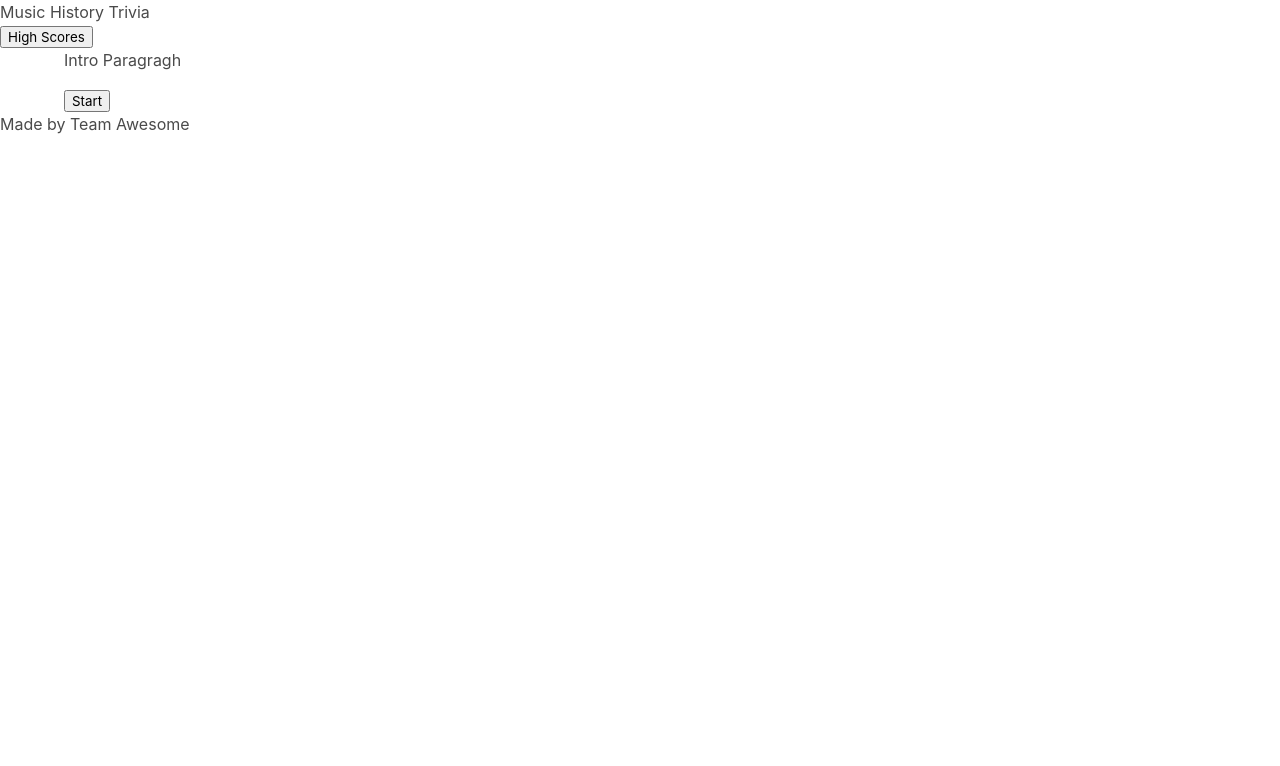
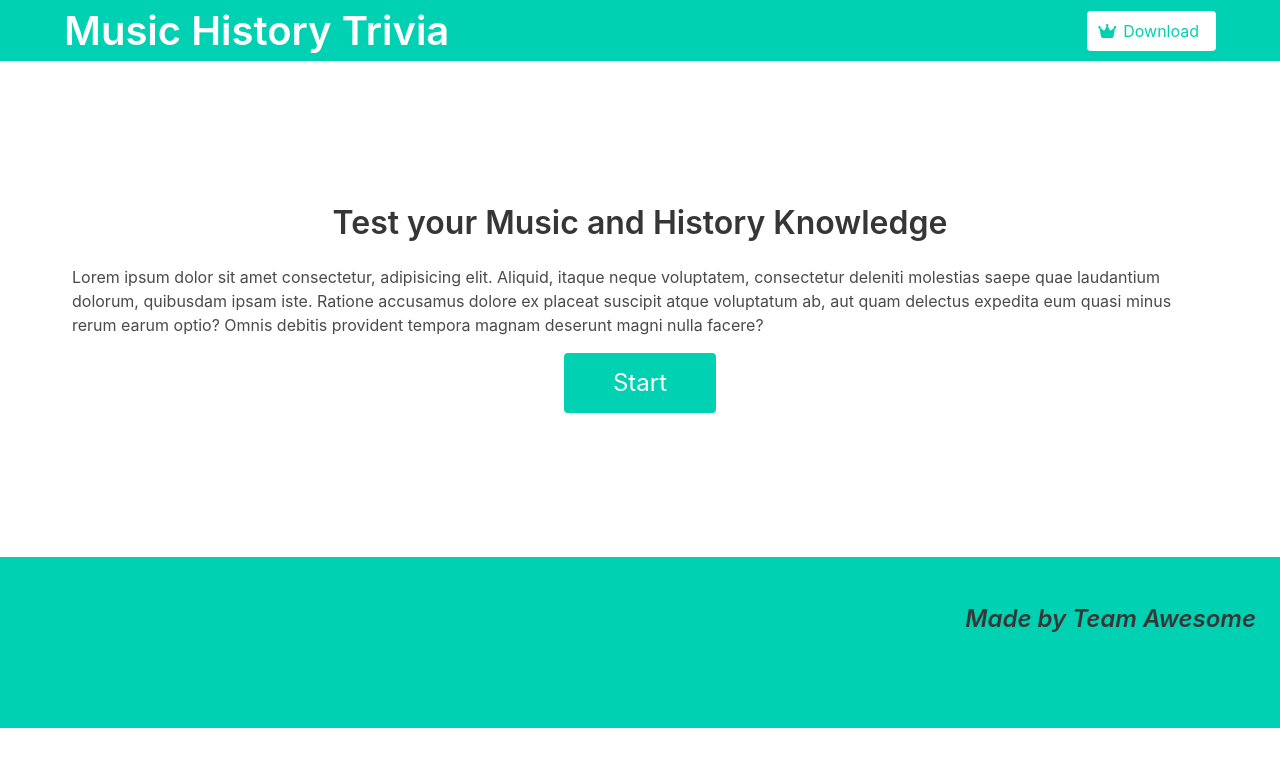
Before and after one commit to ConnieMarie/cyber-jam-trivia, a plain HTML site: page index.html in a window 1280 px wide. Drawn offline with nearby package versions, Linux system fonts and the light colour scheme.

Commit message:
starting style sheet

```diff
--- a/assets/css/style.css
+++ b/assets/css/style.css
@@ -0,0 +1,5 @@
+.footer {
+  /* background-color: hsl(171, 100%, 96%); */
+  background-color: hsl(171, 100%, 41%);
+  /* background-color: #00d1b2; */
+}
--- a/index.html
+++ b/index.html
@@ -1,30 +1,84 @@
 <!DOCTYPE html>
 <html lang="en">
   <head>
-    <meta charset="UTF-8">
-    <meta http-equiv="X-UA-Compatible" content="IE=edge">
-    <meta name="viewport" content="width=device-width, initial-scale=1.0">
-    <link rel="stylesheet" href="https://cdn.jsdelivr.net/npm/bulma@0.9.4/css/bulma.min.css">
-    <link rel="stylesheet" href="./assets/css/style.css"/>
+    <meta charset="UTF-8" />
+    <meta http-equiv="X-UA-Compatible" content="IE=edge" />
+    <meta name="viewport" content="width=device-width, initial-scale=1.0" />
+    <link
+      rel="stylesheet"
+      href="https://cdn.jsdelivr.net/npm/bulma@0.9.4/css/bulma.min.css"
+    />
+    <script
+      src="https://kit.fontawesome.com/ac88cc62aa.js"
+      crossorigin="anonymous"
+    ></script>
+    <link rel="stylesheet" href="./assets/css/style.css" />
     <title>Document</title>
-
   </head>
+  <body>
+    <!-- HEADER -->
+    <!-- bulma hero -->
+    <!-- Hero head: will stick at the top -->
+    <!-- https://bulma.io/documentation/layout/hero/ -->
     <header>
-    <div class="Jumbotron">Music History Trivia</div>
-    <button>High Scores</button>
-</header>
-<body>
-    <main>
-        <div>
+      <section class="hero is-primary is-medium">
+        <!-- Hero head: will stick at the top -->
+        <div class="hero-head">
+          <nav class="navbar">
             <div class="container">
-                <div class="content">
-                    <p>Intro Paragragh</p>
-                    <button>Start</button>
+              <div class="navbar-brand">
+                <a class="navbar-item" href="index.html">
+                  <h1 class="title is-2">Music History Trivia</h1>
+                </a>
+                <span class="navbar-burger" data-target="navbarMenuHeroA">
+                  <span></span>
+                  <span></span>
+                  <span></span>
+                </span>
+              </div>
+              <div id="navbarMenuHeroA" class="navbar-menu">
+                <div class="navbar-end">
+                  <span class="navbar-item">
+                    <a class="button is-primary is-inverted">
+                      <span class="icon">
+                        <i class="fa-solid fa-crown"></i>
+                      </span>
+                      <span>Download</span>
+                    </a>
+                  </span>
                 </div>
               </div>
             </div>
-        <footer>Made by Team Awesome</footer>
+          </nav>
+        </div>
+      </section>
+    </header>
+    <!-- END HEADER -->
+
+    <!--  -->
+    <main class="section is-medium">
+      <div class="container">
+        <div class="content">
+          <h1 class="subtitle has-text-centered">
+            Test your Music and History Knowledge
+          </h1>
+          <p class="">
+            Lorem ipsum dolor sit amet consectetur, adipisicing elit. Aliquid,
+            itaque neque voluptatem, consectetur deleniti molestias saepe quae
+            laudantium dolorum, quibusdam ipsam iste. Ratione accusamus dolore
+            ex placeat suscipit atque voluptatum ab, aut quam delectus expedita
+            eum quasi minus rerum earum optio? Omnis debitis provident tempora
+            magnam deserunt magni nulla facere?
+          </p>
+          <div class="has-text-centered">
+            <button class="button is-primary is-large px-6">Start</button>
+          </div>
+        </div>
+      </div>
     </main>
+    <footer class="footer is-italic title is-4 has-text-right">
+      Made by Team <strong>Awesome</strong>
+    </footer>
     <script src="https://code.jquery.com/jquery-3.4.1.min.js"></script>
     <script src="https://cdnjs.cloudflare.com/ajax/libs/moment.js/2.24.0/moment.min.js"></script>
     <script src="https://code.jquery.com/ui/1.12.1/jquery-ui.js"></script>
```
Lines whose indentation alone changed are shown as unchanged.
